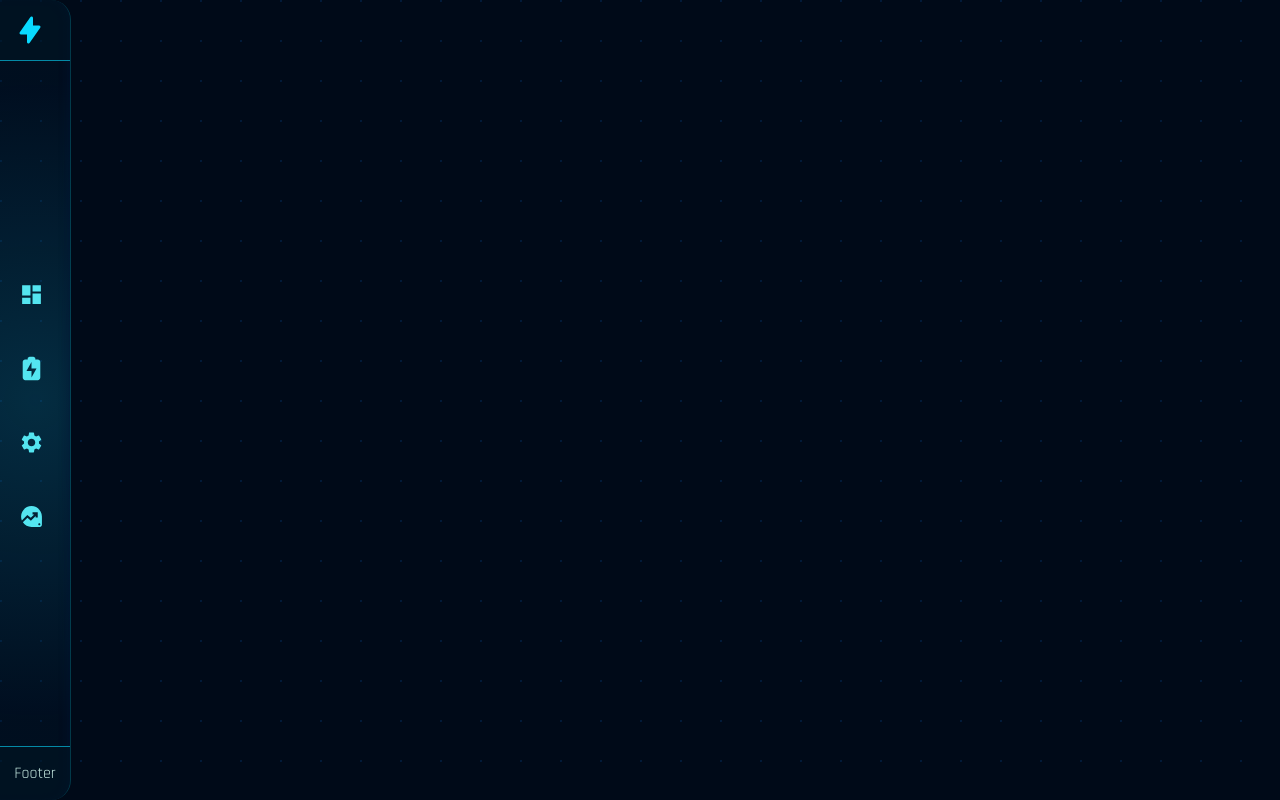
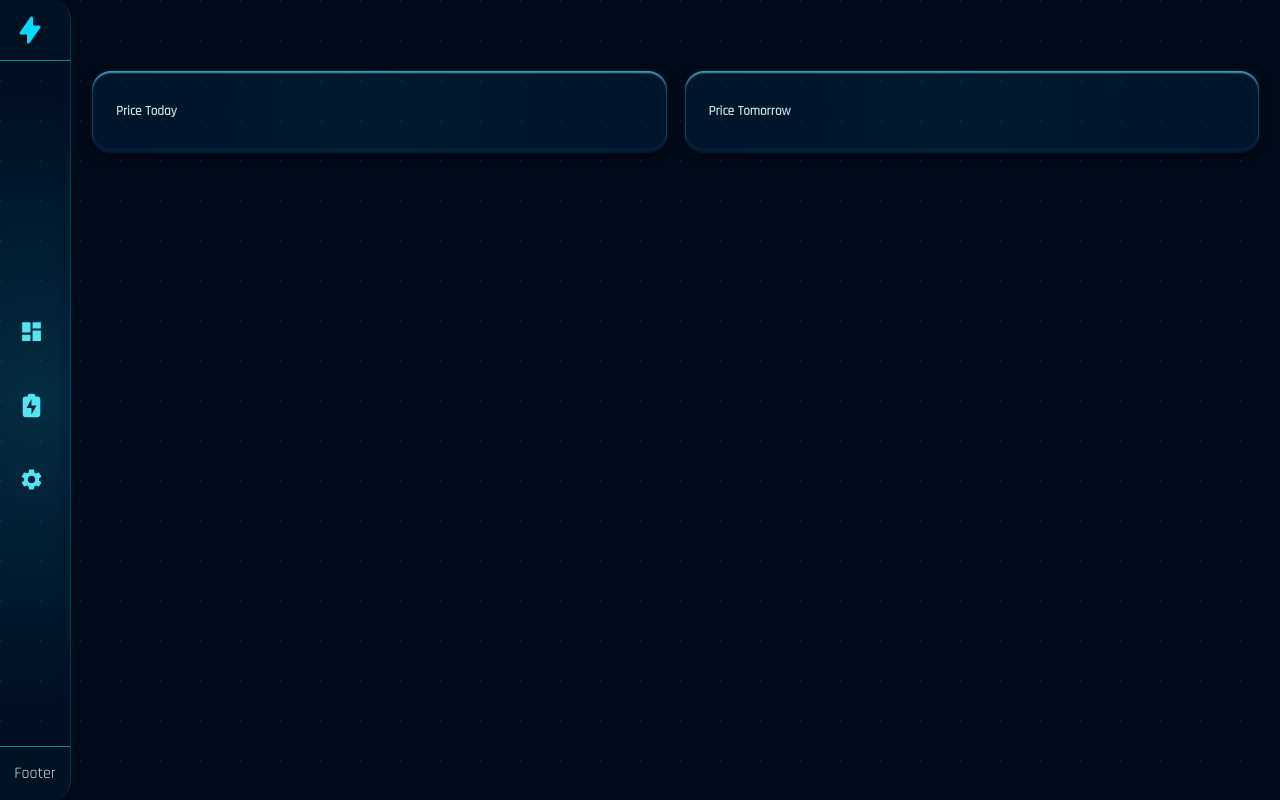
Before and after one commit to Stockman-Jr/react-project, a React (Create React App) app in the folder dashboard-ui/: page / in a window 1280 px wide. Built offline with nearby package versions, Linux system fonts and the light colour scheme; the HTML template or start-up script is replaced by a standard one.

Commit message:
Add container component and styles

```diff
--- a/dashboard-ui/src/App.js
+++ b/dashboard-ui/src/App.js
@@ -1,11 +1,20 @@
 import logo from "./logo.svg";
+import { Routes, Route } from "react-router-dom";
 import "./App.css";
 import SideBar from "./components/SideBar";
+import Dashboard from "./pages/Dashboard";
 
 function App() {
   return (
     <div className="App">
       <SideBar />
+      <main>
+        <Routes>
+          <Route path="/" element={<Dashboard />} />
+          <Route path="/ess-monitor" element={<h1>ESS monitor</h1>} />
+          <Route path="/settings" element={<h1>Settings</h1>} />
+        </Routes>
+      </main>
     </div>
   );
 }
--- /dev/null
+++ b/dashboard-ui/src/components/ContentContainer.js
@@ -0,0 +1,13 @@
+import React from "react";
+import { Container } from "@mui/material";
+import styles from "../styles/ContentContainer.module.css";
+
+const ContentContainer = ({ children }) => {
+  return (
+    <Container className={styles.Content} maxWidth="lg">
+      {children}
+    </Container>
+  );
+};
+
+export default ContentContainer;
--- a/dashboard-ui/src/components/SideBar.js
+++ b/dashboard-ui/src/components/SideBar.js
@@ -32,15 +32,9 @@ const SideBar = () => {
       name: "Settings",
       icon: <MdSettings />,
     },
-    {
-      path: "/samples",
-      name: "Samples",
-      icon: <MdDataExploration />,
-    },
   ];
 
   return (
-    <div className={styles.MenuHolder}>
     <div
       style={{ width: isOpen ? "200px" : "70px" }}
       className={styles.SideBar}
@@ -71,7 +65,6 @@ const SideBar = () => {
         <p>Footer</p>
       </div>
     </div>
-    </div>
   );
 };
 
--- /dev/null
+++ b/dashboard-ui/src/pages/Dashboard.js
@@ -0,0 +1,19 @@
+import React from "react";
+import styles from "../styles/Dashboard.module.css";
+import ContentContainer from "../components/ContentContainer";
+import { Stack } from "@mui/material";
+
+function Dashboard() {
+  return (
+    <Stack spacing={2} direction="row" useFlexGap>
+      <ContentContainer>
+        <h5>Price Today</h5>
+      </ContentContainer>
+      <ContentContainer>
+        <h5>Price Tomorrow</h5>
+      </ContentContainer>
+    </Stack>
+  );
+}
+
+export default Dashboard;
--- /dev/null
+++ b/dashboard-ui/src/styles/ContentContainer.module.css
@@ -0,0 +1,17 @@
+.Content {
+    position: relative;
+    display: flex;
+    flex-direction: column;
+    justify-content: center;
+    align-items: center;
+    background: radial-gradient(circle, rgba(0, 92, 122, 0.2) 0%, rgba(1,32,60,0.5) 80%);
+    border: 1px solid rgba(1, 35, 46, 0.2);
+    border-radius: 20px;
+    width: 80%;
+    height: fit-content;
+    margin: 0 auto;
+    box-shadow: inset 0 2px 2px rgba(81, 198, 233, 0.8),
+    inset 0 -4px 0px rgba(10, 58, 129, 0.2), 0 4px 10px 0 rgba(0, 0, 0, 0.3),
+    0 2px 3px 0 rgba(0, 0, 0, 0.3), 0 0 0 1px #0a121e;
+    padding: 10px;
+}
```
Also changed, not shown: dashboard-ui/src/styles/Buttons.module.css (added), dashboard-ui/src/styles/Dashboard.module.css (added). Lines whose indentation alone changed are shown as unchanged.
